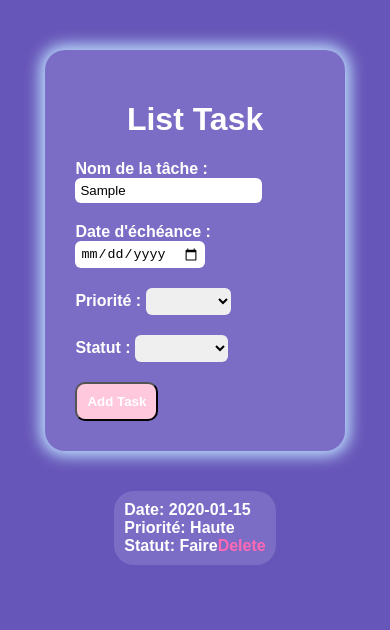
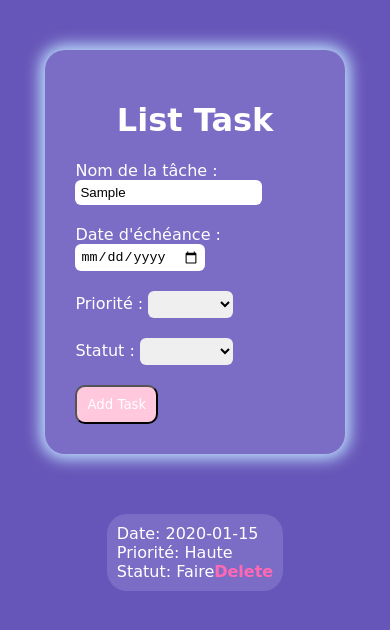
Before and after one commit to Atouguesh/Gestion_P, a plain HTML site: page Atouu.html in a window 390 px wide. Both pictures are taken after typing "Sample", "2020-01-15" into the empty fields and a click on the button "Add Task". Drawn offline with Linux system fonts and the light colour scheme.

Commit message:
Dernière modification

```diff
--- a/Atouu.html
+++ b/Atouu.html
@@ -4,8 +4,8 @@
     <meta charset="UTF-8">
 
     <meta name="viewport" content="width=device-width, initial-scale=1.0">
-    <title>Titre de votre page</title>
-    <link rel="stylesheet" href="style.css">
+    <title>To Do list</title>
+    <link rel="stylesheet" href="style1.css">
 
 </head>
 <body>
--- a/style.css
+++ b/style.css
@@ -1,97 +1,66 @@
-body{
-    font-family: Arial, sans-serif;
-    background-color:#6756B9 ;
-    color: #fff;
-}
-.container{
-    width: 50%;
-    margin: 50px auto;
+:root{
+    --couleur1: #6756B9;
 }
 
 h1{
     text-align: center;
+    font-size: 500%;
+    font-family: cursive;
+}
+/*Image Ã  gauche*/
+.img_to_do{
+    width: 40%;
+    height: 30%;
+    float: left;
+    display: block;
+    margin: auto;
+}
+/*Le texte Ã  droite*/
+.main{
+    font-size: 300%;
+    margin-bottom: 5%;
+    font-family: cursive;
+    text-align: center;
+    display: grid;
+    grid-template-columns: 1fr 1fr;
+    display: flex;
+}
+.main p{
+    margin-top: 10%;
 }
 
-form{
-    display: block;
-    background-color:#7B6CC5;
-    margin: 0 auto;
-    border-radius: 20px;
-    padding: 30px;
-    width: 50%;
-    box-shadow: 0px 0px 15px 5px #bde0fe;
-
+/*texte en bas et le bouton*/
+.footer{
+    font-size: 200%;
+    font-family: cursive;
+    display: grid;
+    position: relative;
+    height: 50px; /* Ajustez la hauteur du footer selon vos besoins */
+    display: flex;
+    gap: 10%;
 }
-.items-wrap{
-    display: block;
-    margin: 20px 0;
-}
-input{
-    border:none;
-    padding: 5px;
-    border-radius: 6px;
-}
-#status{
-    border:none;
-    padding: 5px;
-    border-radius: 6px;
-}
-#priority{
-    border:none;
-    padding: 5px;
-    border-radius: 6px;
-}
-label{
-    font-weight: bold;
-}
-button{
-    padding: 10px;
-    background-color: #ffc8dd;
-    color: #fff;
-    border: pointer;
-    border-radius:10px;
-    font-weight: bold;
-}
-button:hover{
-    background-color: hotpink;
-    color: #333;
-}
-#task-list{
-   margin: 20px;
-   display: grid;
-   grid-template-columns: repeat(2, 1fr);
-
-}
-.task{
-   background-color: #7B6CC5;
-   border-radius: 20px;
-   padding: 10px;
-   margin: 20px;
-}
-.task span{
-    font-weight: bold;
-}
-.task .delete {
-    color:hotpink;
-    cursor: pointer;
-    float: right;
+.footer a{
+    font-family: cursive;
+    background-color: var(--couleur1);
+    color: white;
+    position: absolute;
+    bottom: 50%;
+    right: 0;
+    width: 17%;
+    font-size: 150%;
+    border-radius: 50px;
+    box-shadow:0px 0px 5px 5px rgba(0, 0, 0, 0.212);
+    text-decoration: none;
 }
 
-
-@media only screen and (max-width: 768px) {
-    .container{
-        width: 80%;
+@media screen and (max-width: 660px){
+    .main{
+        flex-direction: column;
     }
-
-    form{
-        width: 80%;
+    .footer{
+        flex-direction: column;
     }
-
-    #task-list{
-        grid-template-columns: 1fr;
-    }
-
-    .task{
-        margin: 20px auto;
+    .footer a{
+        width: auto;
     }
 }
--- a/style1.css
+++ b/style1.css
@@ -1,70 +1,108 @@
 :root{
-    --violet: #BA68C8;
+    --couleur1: #6756B9;
+    --couleur2: #7B6CC5;
+    --couleur3: #ffc8dd;
+    --couleur4: hotpink;
 }
-/*l'entete*/
+
 body{
-    padding-bottom: 10%;
+    font-family: cursive;
+    background-color:var(--couleur1) ;
+    color: #fff;
+    margin-bottom: 5px;
 }
+.container{
+    width: 50%;
+    margin: 50px auto;
+}
+
 h1{
     text-align: center;
-    font-size: 500%;
-    font-family: "Covered By Your Grace", cursive;
-}
-/*Image à gauche*/
-.img_to_do{
-    width: 40%;
-    height: 30%;
-    float: left;
-    display: block;
-    margin: auto;
-}
-/*Le texte à droite*/
-.main{
-    font-size: 300%;
-    margin-bottom: 5%;
-    font-family: 'Bilbo Swash Caps', cursive;
-    text-align: center;
-    display: grid;
-    grid-template-columns: 1fr 1fr;
-    display: flex;
-}
-.main p{
-    margin-top: 10%;
 }
 
-/*texte en bas et le bouton*/
-.footer{
-    font-size: 200%;
-    font-family: 'Bilbo Swash Caps', cursive;
-    text-align: center;
-    display: grid;
-    grid-template-columns: 1fr 1fr;
-    display: flex;
-    gap: 10%;
+form{
+    display: block;
+    background-color: var(--couleur2);
+    margin: 0 auto;
+    border-radius: 20px;
+    padding: 30px;
+    width: 50%;
+    box-shadow: 0px 0px 15px 5px #bde0fe;
+
 }
-.footer a{
-    font-family: 'inter';
-    background-color: var(--violet);
-    color: white;
-    border: 0px;
-    height: 50%;
-    width: 80%;
-    font-size: 150%;
-    border-radius: 50px;
-    box-shadow:0px 0px 5px 5px rgba(0, 0, 0, 0.212);
-    margin-top: 5%;
-    margin-right: 10%;
-    text-decoration: none;
+.items-wrap{
+    display: block;
+    margin: 20px 0;
+}
+input{
+    border:none;
+    padding: 5px;
+    border-radius: 6px;
+}
+#status{
+    border:none;
+    padding: 5px;
+    border-radius: 6px;
+}
+#priority{
+    border:none;
+    padding: 5px;
+    border-radius: 6px;
+}
+label{
+    font-weight: 100px;
+}
+button{
+    padding: 10px;
+    background-color: var(--couleur3);
+    color: #fff;
+    border: pointer;
+    border-radius:10px;
+    font-weight: 100px;
+    font-family: cursive;
+    transition: background-color 0.3s ease; /* Animation de transition */
+}
+button:hover{
+    background-color: var(--couleur4);
+    color: #333;
+}
+#task-list{
+   margin: 40px;
+   display: grid;
+   grid-template-columns: repeat(2, 4fr);
+
+}
+.task{
+   background-color: var(--couleur2);
+   border-radius: 20px;
+   padding: 10px;
+   margin: 20px;
+}
+.task span{
+    font-weight: 100px;
+}
+.task .delete {
+    color: var(--couleur4);
+    cursor: pointer;
+    float: right;
+    font-weight: bold;
 }
 
-@media screen and (max-width: 660px){
-    .main{
-        flex-direction: column;
+
+@media only screen and (max-width: 768px) {
+    .container{
+        width: 80%;
     }
-    .footer{
-        flex-direction: column;
+
+    form{
+        width: 80%;
     }
-    .footer a{
-        width: auto;
+
+    #task-list{
+        grid-template-columns: 1fr;
+    }
+
+    .task{
+        margin: 20px auto;
     }
 }
```
Also changed, not shown: index.html (+4 -9 lines), 1 other file.
